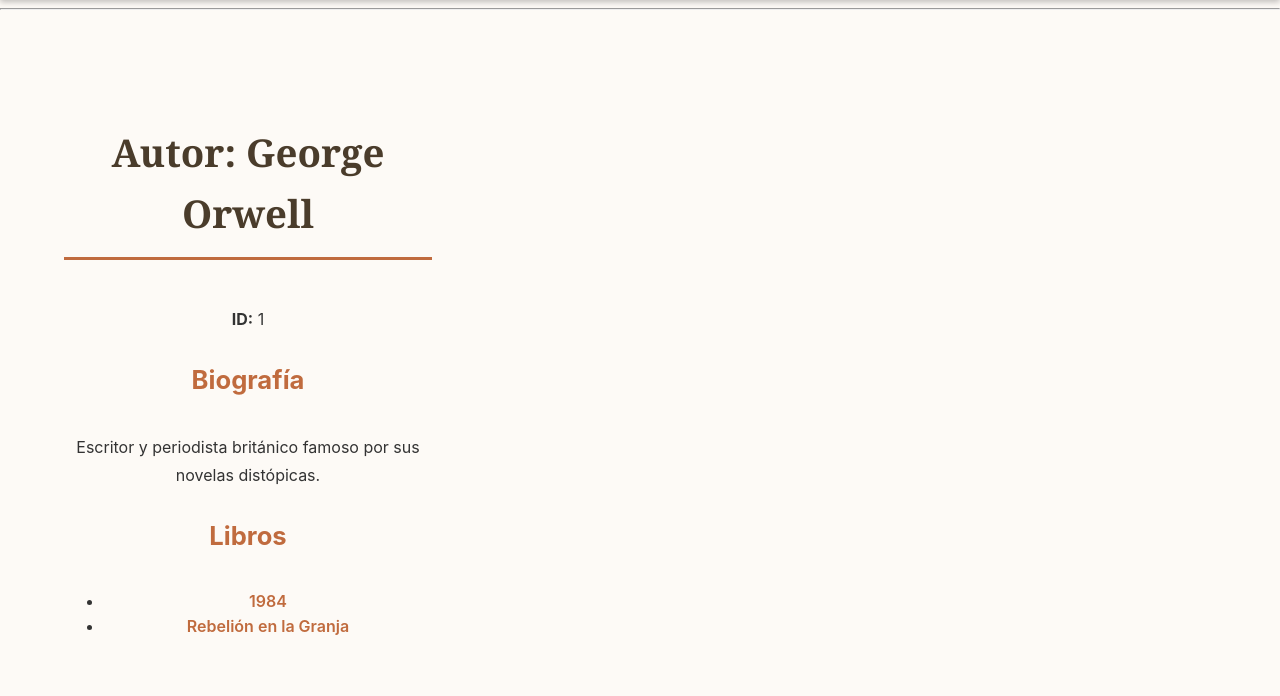
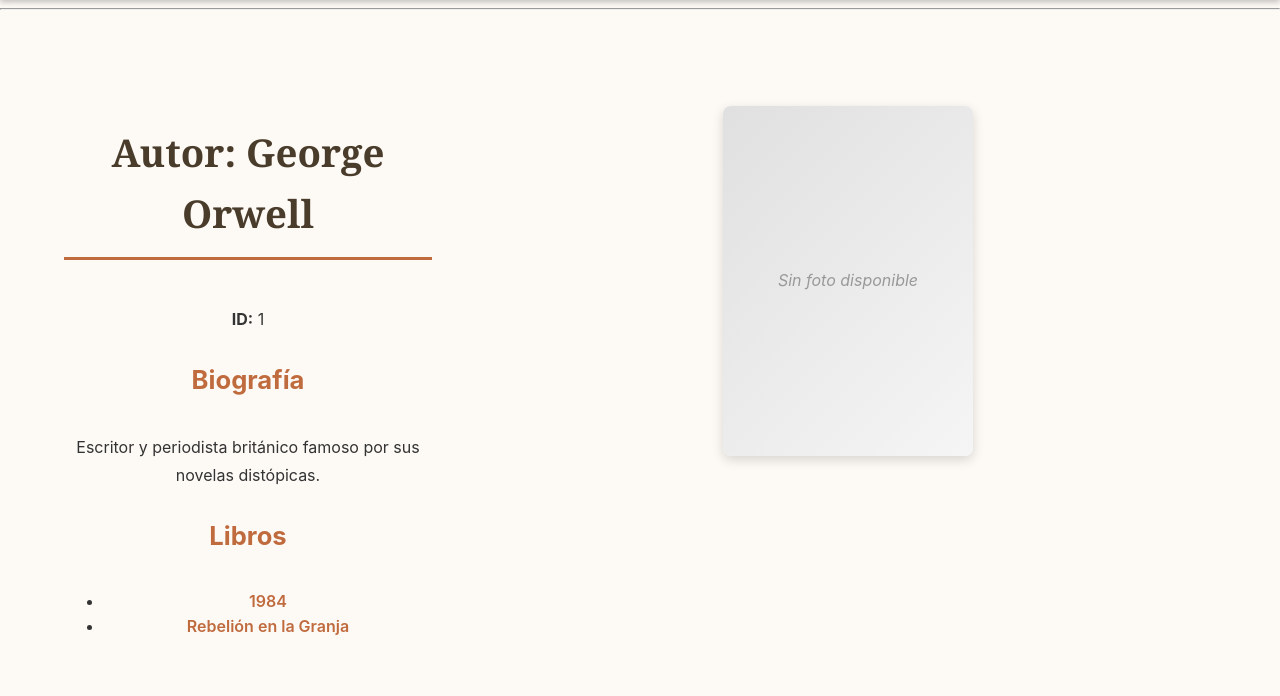
Before and after one commit to oiermartinezz/Proyecto-IngWeb-Grupo05, a Django app: page /es/authors/1/ in a window 1280 px wide. Shown: the part 182-878 px from the top of the page. Run offline with Django 5.2, Linux system fonts and the light colour scheme; data comes from the database, SQL or seed files in the repository.

Commit message:
imagenes autores

```diff
--- a/appBookStore/models.py
+++ b/appBookStore/models.py
@@ -15,6 +15,7 @@ class Author(models.Model):
 
     name = models.CharField(max_length=50)
     biography = models.TextField(null=True, blank=True)
+    photo = models.ImageField(upload_to='author_photos/', null=True, blank=True)
 
     def __str__(self):
         return self.name
--- a/appBookStore/templates/author.html
+++ b/appBookStore/templates/author.html
@@ -22,5 +22,13 @@
             <p>Este autor no tiene libros registrados.</p>
         {% endif %}
     </div>
+
+    <div class="detalle-imagen">
+        {% if autor.photo %}
+            <img src="{{ autor.photo.url }}" alt="Foto de {{ autor.name }}" class="cover-book">
+        {% else %}
+            <div class="cover-placeholder">Sin foto disponible</div>
+        {% endif %}
+    </div>
 </div>
 {% endblock %}
```
Also changed, not shown: appBookStore/migrations/0003_author_photo.py (added).
